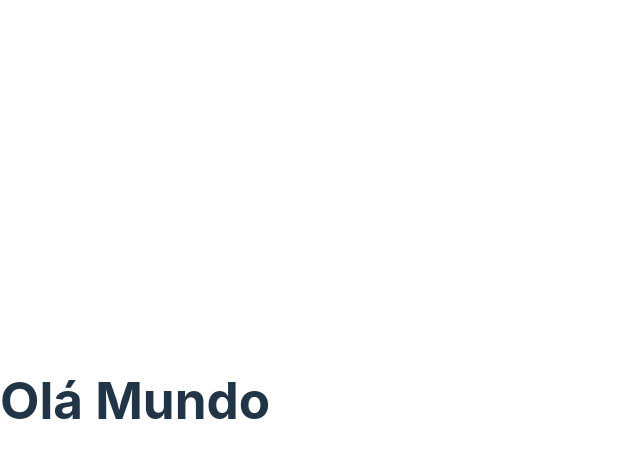
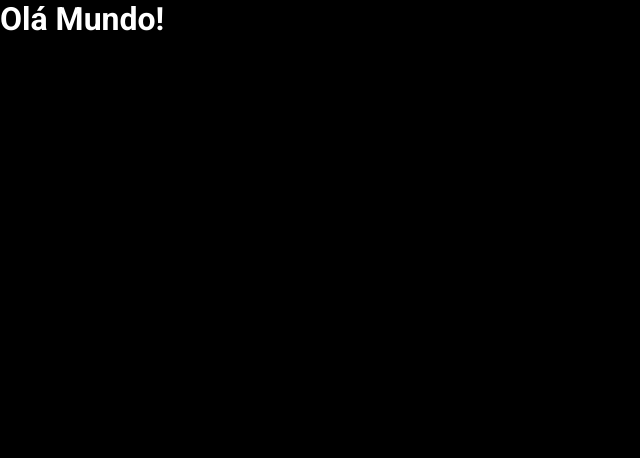
Before and after one commit to AndrePaternoHilario/dsmeta, a React (Vite) app in the folder frontend/: page / in a window 1280 px wide. Shown: the top 458 px of the page, without its empty margins (0-640 px from the left). Built offline with nearby package versions, Linux system fonts and the light colour scheme.

Commit message:
Project clean

```diff
--- a/frontend/src/App.tsx
+++ b/frontend/src/App.tsx
@@ -1,6 +1,6 @@
 function App() {
   return(
-    <h1>Olá Mundo</h1>
+    <h1>Olá Mundo!</h1>
   )
 }
 
--- a/frontend/src/index.css
+++ b/frontend/src/index.css
@@ -1,70 +1,17 @@
-:root {
-  font-family: Inter, Avenir, Helvetica, Arial, sans-serif;
-  font-size: 16px;
-  line-height: 24px;
-  font-weight: 400;
+@import url('https://fonts.googleapis.com/css2?family=Roboto:wght@300;400;700&display=swap');
 
-  color-scheme: light dark;
-  color: rgba(255, 255, 255, 0.87);
-  background-color: #242424;
-
-  font-synthesis: none;
-  text-rendering: optimizeLegibility;
-  -webkit-font-smoothing: antialiased;
-  -moz-osx-font-smoothing: grayscale;
-  -webkit-text-size-adjust: 100%;
+* {
+    font-family: 'Roboto', sans-serif;
+    box-sizing: border-box;
+    margin: 0;
+    padding: 0;
+}
+body, html {
+    background-color: #000;
+    color: #FFF;
 }
 
-a {
-  font-weight: 500;
-  color: #646cff;
-  text-decoration: inherit;
+a, a:hover, a:visited {
+    color: unset;
+    text-decoration: none;
 }
-a:hover {
-  color: #535bf2;
-}
-
-body {
-  margin: 0;
-  display: flex;
-  place-items: center;
-  min-width: 320px;
-  min-height: 100vh;
-}
-
-h1 {
-  font-size: 3.2em;
-  line-height: 1.1;
-}
-
-button {
-  border-radius: 8px;
-  border: 1px solid transparent;
-  padding: 0.6em 1.2em;
-  font-size: 1em;
-  font-weight: 500;
-  font-family: inherit;
-  background-color: #1a1a1a;
-  cursor: pointer;
-  transition: border-color 0.25s;
-}
-button:hover {
-  border-color: #646cff;
-}
-button:focus,
-button:focus-visible {
-  outline: 4px auto -webkit-focus-ring-color;
-}
-
-@media (prefers-color-scheme: light) {
-  :root {
-    color: #213547;
-    background-color: #ffffff;
-  }
-  a:hover {
-    color: #747bff;
-  }
-  button {
-    background-color: #f9f9f9;
-  }
-}
```
